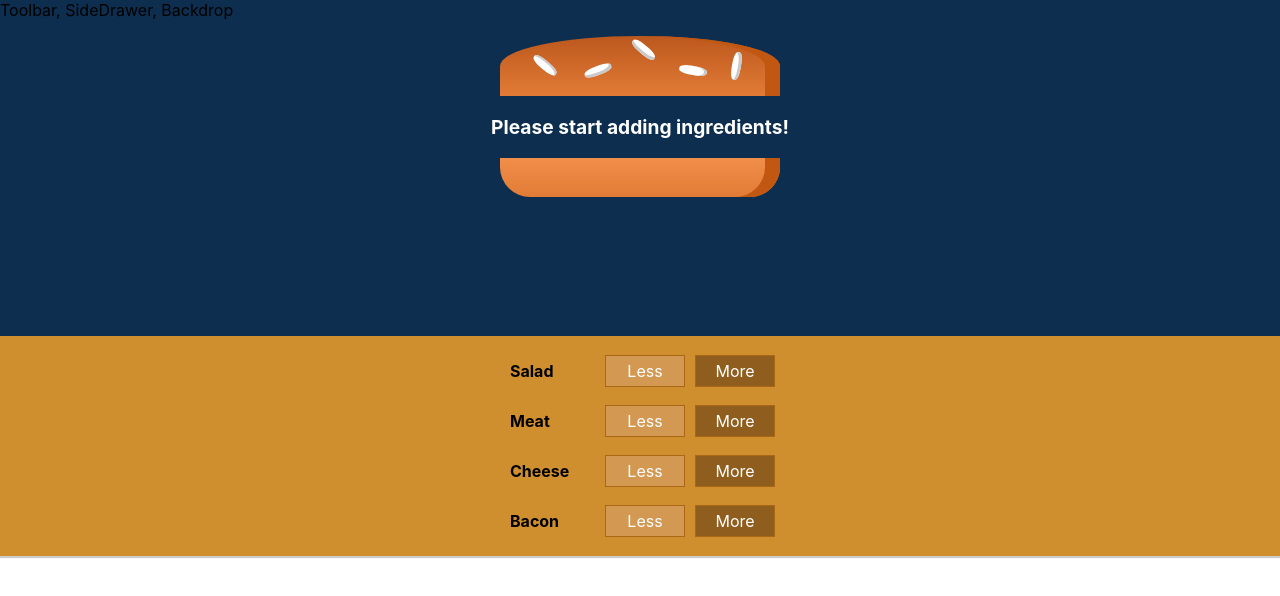
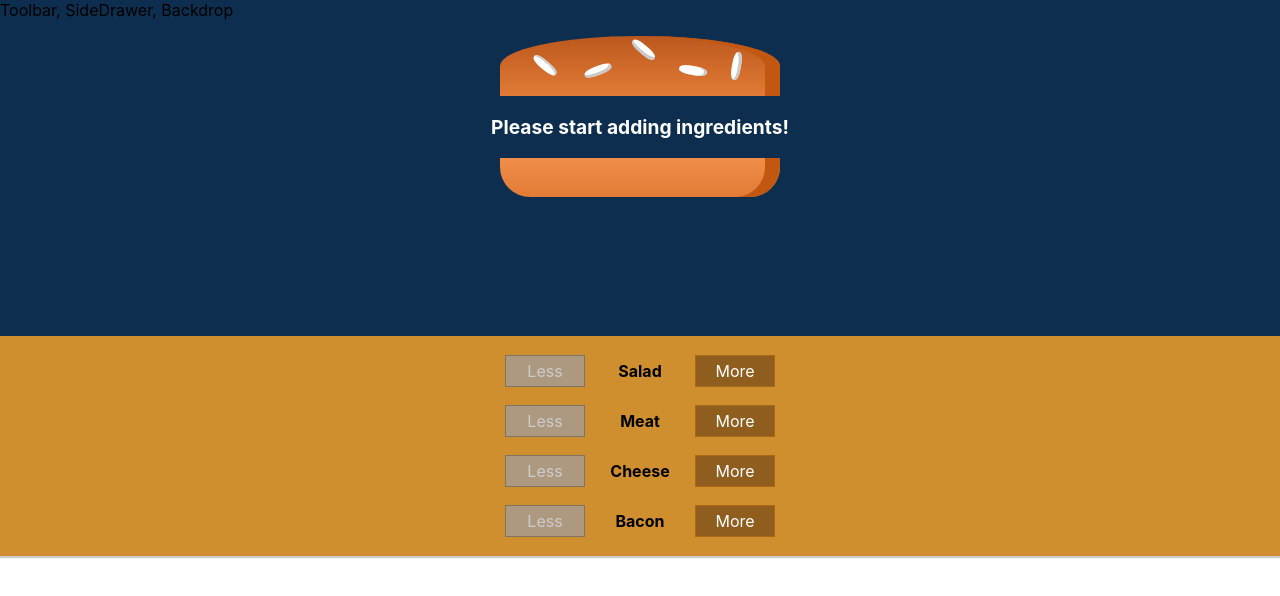
Before and after one commit to abhinavkushagra/burger-application, a React app: page / in a window 1280 px wide. Shown: the top 596 px of the page. Built offline with nearby package versions, Linux system fonts and the light colour scheme; the HTML template or start-up script is replaced by a standard one.

Commit message:
Added More and Less buttons functionality

```diff
--- a/src/components/Burger/BuildControls/BuildControl/BuildControl.js
+++ b/src/components/Burger/BuildControls/BuildControl/BuildControl.js
@@ -2,10 +2,10 @@ import React from 'react'
 import styles from './BuildControl.module.css'
 
 const buildControl = props => (
-    <div className={styles.BuildControl}>
+    <div className={styles.BuildControl} >
+        <button className={styles.Less} onClick={props.removeIngredient} disabled={!props.enableIngredient} >Less</button>
         <div className={styles.Label}>{props.label}</div>
-        <button className={styles.Less}>Less</button>
-        <button className={styles.More}>More</button>
+        <button className={styles.More} onClick={props.addIngredient}>More</button>
     </div>
 )
 
--- a/src/components/Burger/BuildControls/BuildControl/BuildControl.module.css
+++ b/src/components/Burger/BuildControls/BuildControl/BuildControl.module.css
@@ -32,6 +32,7 @@
 .Label {
     padding: 10px;
     font-weight: bold;
+    text-align: center;
     width: 80px;
 }
 
--- a/src/components/Burger/BuildControls/BuildControls.js
+++ b/src/components/Burger/BuildControls/BuildControls.js
@@ -11,7 +11,7 @@ const controls = [
 
 const BuildControls = props => (
     <div className={styles.BuildControls}>
-        {controls.map( control => <BuildControl key={control.label} label={control.label} />)}
+        {controls.map( control => <BuildControl key={control.label} label={control.label} addIngredient={() => props.addIngredient(control.type)} removeIngredient={() => props.removeIngredient(control.type)} enableIngredient={props.enableIngredient[control.type]} />)}
     </div>
 )
 
--- a/src/containers/BurgerBuilder/BurgerBuilder.js
+++ b/src/containers/BurgerBuilder/BurgerBuilder.js
@@ -3,20 +3,69 @@ import Aux from '../../hoc/Auxiliary'
 import Burger from '../../components/Burger/Burger'
 import BuildControls from '../../components/Burger/BuildControls/BuildControls'
 
+const INGREDIENTS_PRICE = {
+    salad : 10,
+    cheese: 15,
+    meat: 30,
+    bacon: 20
+}
 class BurgerBuilder extends Component{
+
     state = {
         ingredients : {
             salad : 0,
             cheese: 0,
             meat: 0,
             bacon: 0
+        },
+        totalPrice : 20
+    };
+
+    handleIngredientAdd = type => {
+        let old_count = this.state.ingredients[type]
+        let new_count = old_count + 1
+        let old_price = this.state.totalPrice
+        let new_price = old_price + INGREDIENTS_PRICE[type]
+
+        let updated_ingredients = {
+            ...this.state.ingredients
         }
-    };
+        updated_ingredients[type] = new_count
+
+        this.setState({
+            ingredients: updated_ingredients,
+            totalPrice: new_price
+        })
+    }
+
+    handleIngredientRemove = type => {
+        let old_count = this.state.ingredients[type]
+            let new_count = old_count - 1
+            let old_price = this.state.totalPrice
+            let new_price = old_price - INGREDIENTS_PRICE[type]
+
+            let updated_ingredients = {
+                ...this.state.ingredients
+            }
+            updated_ingredients[type] = new_count
+
+            this.setState({
+                ingredients: updated_ingredients,
+                totalPrice: new_price
+            })
+    }
+
     render() {
+        const enable_info = {
+            ...this.state.ingredients
+        }
+        for (let key in enable_info) {
+            enable_info[key] = enable_info[key] > 0
+        }
         return (
             <Aux>
                 <Burger ingredients = {this.state.ingredients} />
-                <div> <BuildControls /> </div>
+                <div> <BuildControls addIngredient = {this.handleIngredientAdd} removeIngredient = {this.handleIngredientRemove} enableIngredient = {enable_info} /> </div>
             </Aux>
         )
     }
```
